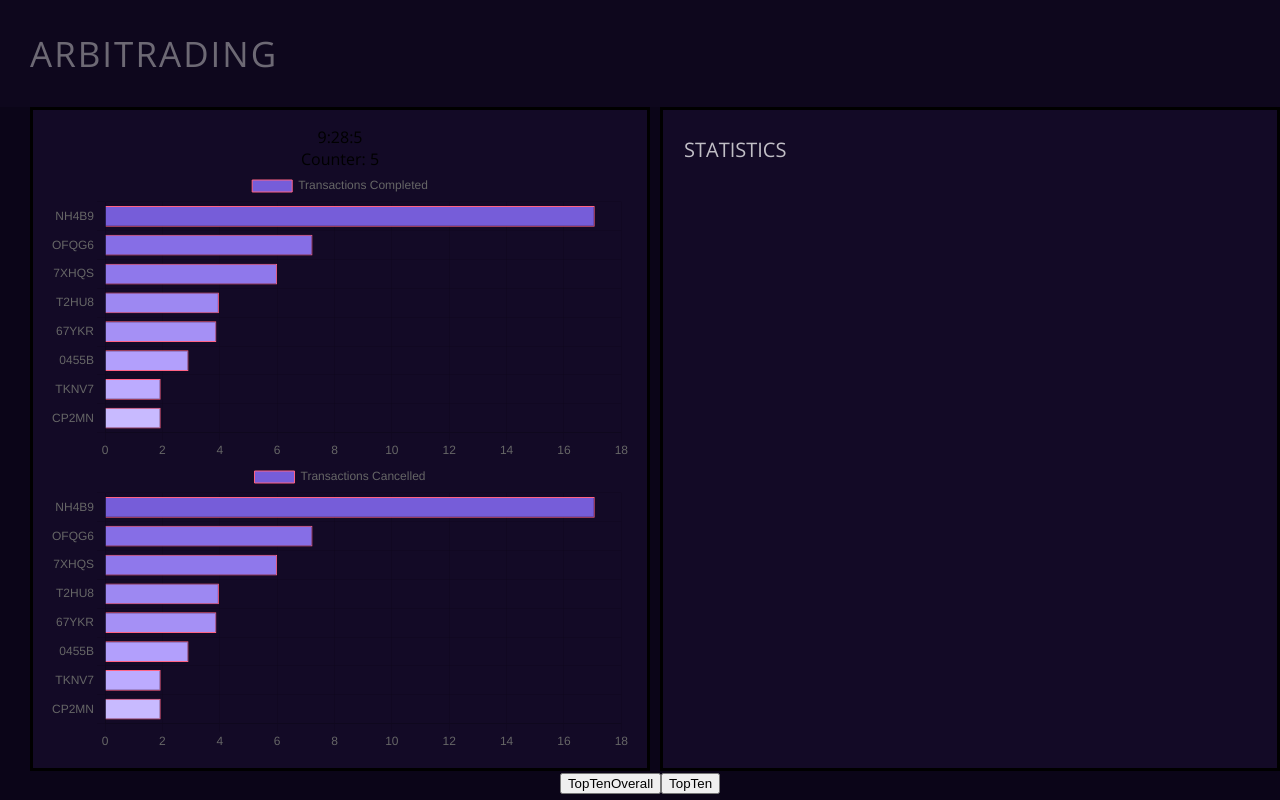
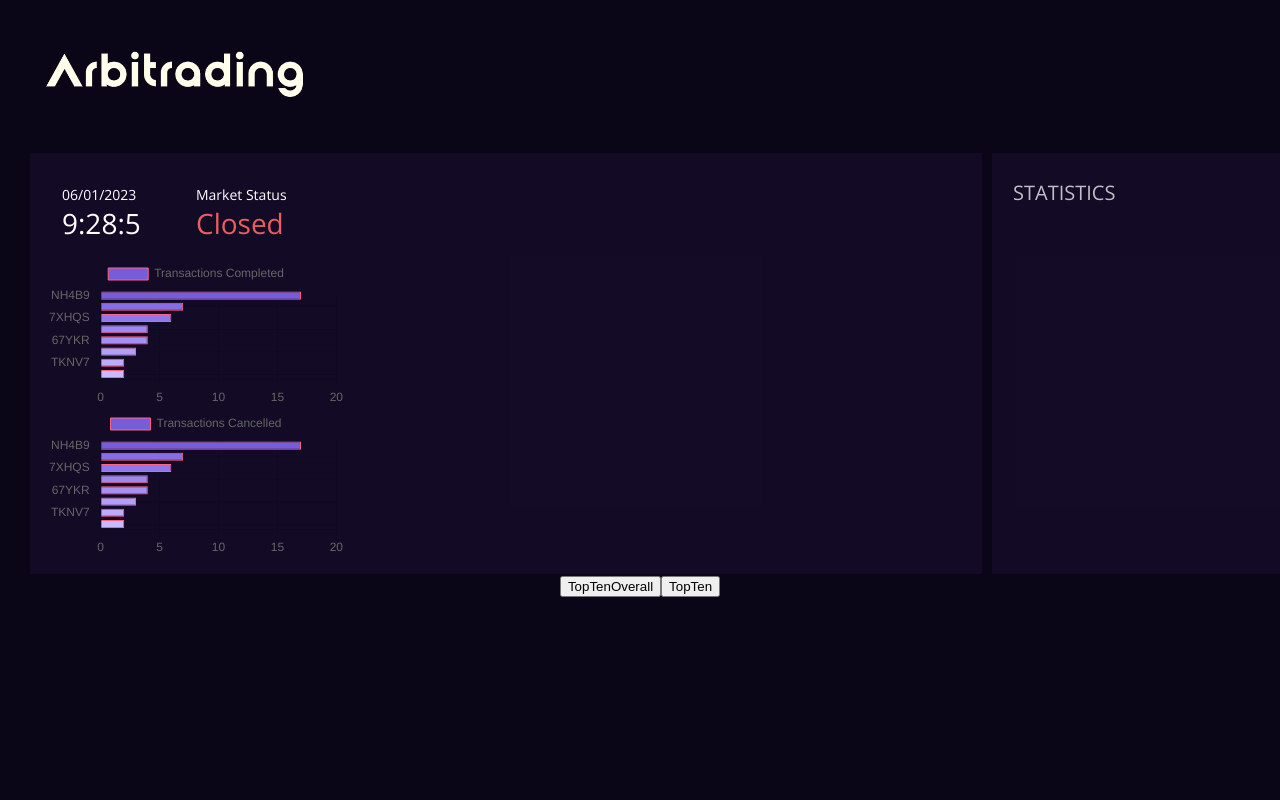
Before and after one commit to linaism/ConUHacksVII, a React (Create React App) app in the folder frontend/: page / in a window 1280 px wide. Built offline with nearby package versions, Linux system fonts and the light colour scheme.

Commit message:
styling mor progrss

```diff
--- a/frontend/src/App.css
+++ b/frontend/src/App.css
@@ -11,6 +11,8 @@
 }
 
 .statistics {
+  right: 0;
+  max-width: 20%;
   padding: 20px 10px;
   background-color: #1c103483;
   width: 20%;
--- /dev/null
+++ b/frontend/src/Components/Clock.css
@@ -0,0 +1,40 @@
+.clockTime {
+    color: white;
+    font-size: 28px;
+    text-align: left;
+}
+
+.clockDate {
+    color: white;
+    font-size: 14px;
+    text-align: left;
+}
+
+
+.marketClosed {
+    font-size: 28px;
+    text-align: left;
+    color: #E95F5F;
+}
+
+.marketOpen {
+    font-size: 28px;
+    text-align: left;
+    color: #5FE98E;
+}
+
+.marketTitle {
+    color: white;
+    font-size: 14px;
+    text-align: left;
+}
+
+.col {
+    display: flex;
+    border: none;
+}
+
+.row {
+    flex: 1;
+    flex-direction: column;
+}
--- a/frontend/src/Components/Clock.js
+++ b/frontend/src/Components/Clock.js
@@ -1,6 +1,7 @@
 import React, { useState, useEffect } from 'react';
 import BarGraph from './BarGraph';
 import { UserData } from '../Data'
+import './Clock.css'
 
 
 
@@ -99,50 +100,50 @@ function Clock() {
             });
             setCounter(prevCounter => {
 
-                    const input = UserData[prevCounter];
-                    const cancelInput = UserData[prevCounter];
+                //     const input = UserData[prevCounter];
+                //     const cancelInput = UserData[prevCounter];
 
-                    const newData = {
-                        labels: [],
-                        datasets: [{
-                            label: 'Transactions Completed',
-                            backgroundColor: ["#765dd9", "#866ee6", "#8f78eb", "#9d88f2", "#a590f5", "#b29ffc", "#bcabff", "#c8baff", "#d4c9ff", "#dad2fc"],
-                            borderColor: 'rgba(255,99,132,1)',
-                            borderWidth: 1,
-                            hoverBackgroundColor: 'rgba(255,99,132,0.4)',
-                            hoverBorderColor: 'rgba(255,99,132,1)',
-                            data: []
-                        }]
-                      }
+                //     const newData = {
+                //         labels: [],
+                //         datasets: [{
+                //             label: 'Transactions Completed',
+                //             backgroundColor: ["#765dd9", "#866ee6", "#8f78eb", "#9d88f2", "#a590f5", "#b29ffc", "#bcabff", "#c8baff", "#d4c9ff", "#dad2fc"],
+                //             borderColor: 'rgba(255,99,132,1)',
+                //             borderWidth: 1,
+                //             hoverBackgroundColor: 'rgba(255,99,132,0.4)',
+                //             hoverBorderColor: 'rgba(255,99,132,1)',
+                //             data: []
+                //         }]
+                //       }
 
-                    input.forEach(element => {
+                //     input.forEach(element => {
 
-                        newData.labels.push(element[0]);
-                        newData.datasets[0].data.push(element[1]);
-                    });
+                //         newData.labels.push(element[0]);
+                //         newData.datasets[0].data.push(element[1]);
+                //     });
 
-                    const newCancellationData = {
-                        labels: [],
-                        datasets: [{
-                            label: 'Transactions Cancelled',
-                            backgroundColor: ["#765dd9", "#866ee6", "#8f78eb", "#9d88f2", "#a590f5", "#b29ffc", "#bcabff", "#c8baff", "#d4c9ff", "#dad2fc"],
-                            borderColor: 'rgba(255,99,132,1)',
-                            borderWidth: 1,
-                            hoverBackgroundColor: 'rgba(255,99,132,0.4)',
-                            hoverBorderColor: 'rgba(255,99,132,1)',
-                            data: []
-                        }]
-                      }
-                    cancelInput.forEach(element => {
+                //     const newCancellationData = {
+                //         labels: [],
+                //         datasets: [{
+                //             label: 'Transactions Cancelled',
+                //             backgroundColor: ["#765dd9", "#866ee6", "#8f78eb", "#9d88f2", "#a590f5", "#b29ffc", "#bcabff", "#c8baff", "#d4c9ff", "#dad2fc"],
+                //             borderColor: 'rgba(255,99,132,1)',
+                //             borderWidth: 1,
+                //             hoverBackgroundColor: 'rgba(255,99,132,0.4)',
+                //             hoverBorderColor: 'rgba(255,99,132,1)',
+                //             data: []
+                //         }]
+                //       }
+                //     cancelInput.forEach(element => {
 
-                        newCancellationData.labels.push(element[0]);
-                        newCancellationData.datasets[0].data.push(element[1]);
+                //         newCancellationData.labels.push(element[0]);
+                //         newCancellationData.datasets[0].data.push(element[1]);
 
-                    });
+                //     });
 
-                    setTransactionData(newData);
-                    setCancellationData(newCancellationData);
-                //}
+                //     setTransactionData(newData);
+                //     setCancellationData(newCancellationData);
+                // //}
                 if(prevCounter < 240) {
                     return prevCounter + 1;
                 }
@@ -154,8 +155,23 @@ function Clock() {
 
     return (
         <div>
-            <div>{time}</div>
-            <div>Counter: {counter}</div>
+            <div className='col'>
+                <div className='row'>
+                    <div className="clockDate"> 06/01/2023</div>
+                    <div className="clockTime">{time}</div>
+                </div>
+                <div className='row'>
+                    <div className="marketTitle"> Market Status </div>
+
+                    <div className="marketStatus">
+                    {counter < 120 ? (
+                        <div className='marketClosed'> Closed </div>
+                    ) : (
+                        <div className='marketOpen'> Open </div>
+                    )}
+                    </div>
+                </div>
+            </div>
             <BarGraph chartData={transactionData} />
             <BarGraph chartData={cancellationData} />
         </div>
--- a/frontend/src/Components/Header.css
+++ b/frontend/src/Components/Header.css
@@ -7,3 +7,11 @@
     text-align: left;
     letter-spacing: 2px;
 }
+
+.logoImg {
+    width: 350px;
+}
+
+.imgdiv {
+    text-align: left;
+}
--- a/frontend/src/Components/Header.js
+++ b/frontend/src/Components/Header.js
@@ -1,9 +1,13 @@
 import React from 'react'
 import "./Header.css"
+import logo from '../Assets/arbitradinglogo.png'
 
 function Header() {
     return (
-        <div className="header">ARBITRADING</div>
+        // <div className="header">ARBITRADING</div>
+        <div  className='imgdiv'>
+            <img className="logoImg" src={logo} alt="ARBITRADING" />
+        </div>
     )
 }
 
--- a/frontend/src/Components/Statistics.css
+++ b/frontend/src/Components/Statistics.css
@@ -1,6 +1,9 @@
 .stats {
     padding: 10px 5px;
     color: rgba(255, 255, 255, 0.743);
-    font-size: 20px;
     text-align: left;
 }
+
+.statsTitle {
+    font-size: 20px;
+}
--- a/frontend/src/Components/Statistics.js
+++ b/frontend/src/Components/Statistics.js
@@ -3,7 +3,9 @@ import './Statistics.css'
 
 function Statistics() {
   return (
-    <div className="stats">STATISTICS</div>
+    <div className="stats">
+        <div className='statsTitle'>STATISTICS</div>
+    </div>
   )
 }
 
```
Also changed, not shown: frontend/src/Assets/arbitradinglogo.png (added).
